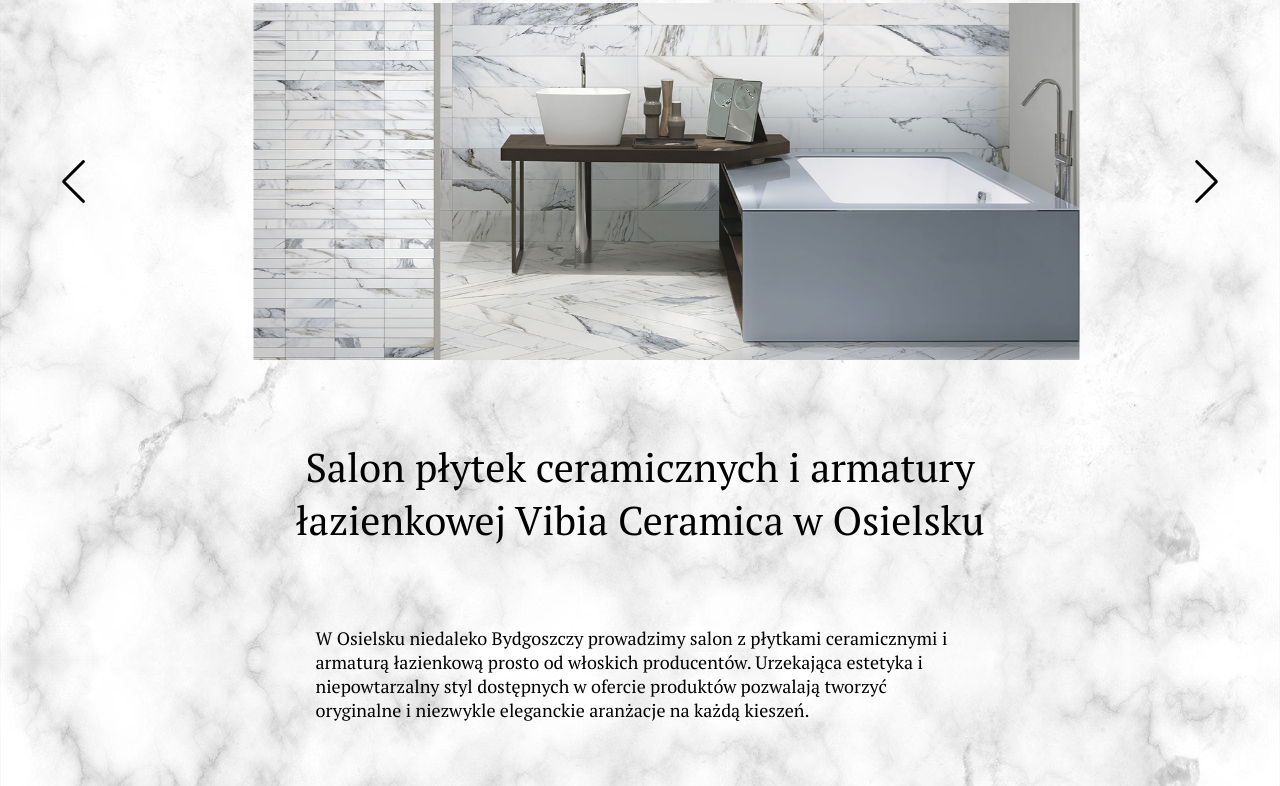
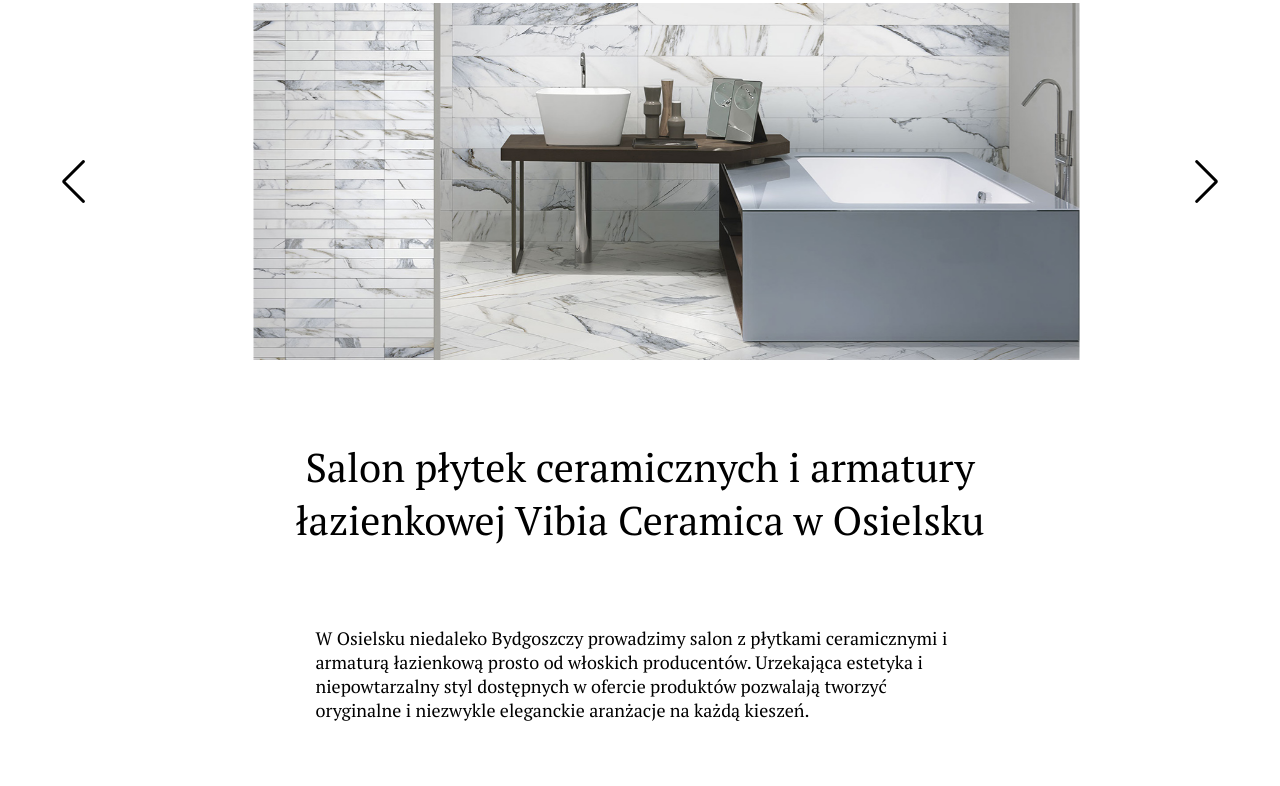
Before and after one commit to Rango0504/VibiaCeramica, a plain HTML site: page index.html in a window 1280 px wide. Shown: the part 197-983 px from the top of the page. Drawn offline with nearby package versions, Linux system fonts and the light colour scheme.

Commit message:
Update style.css

```diff
--- a/style.css
+++ b/style.css
@@ -6,9 +6,6 @@
     color: black;
 }
 body {
-    background-image: url(imgs/marble.jpg);
-    background-size: 100%;
-    background-attachment: scroll;
     margin: 0;
 }
 nav {
```
